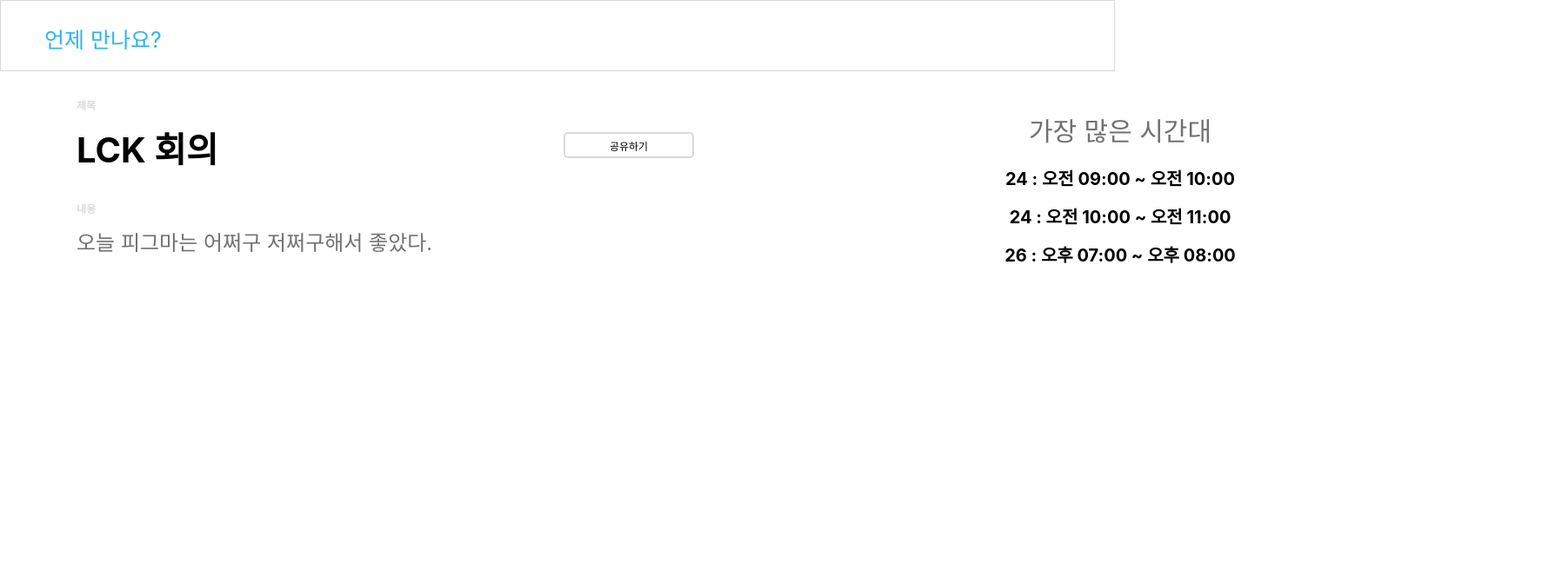
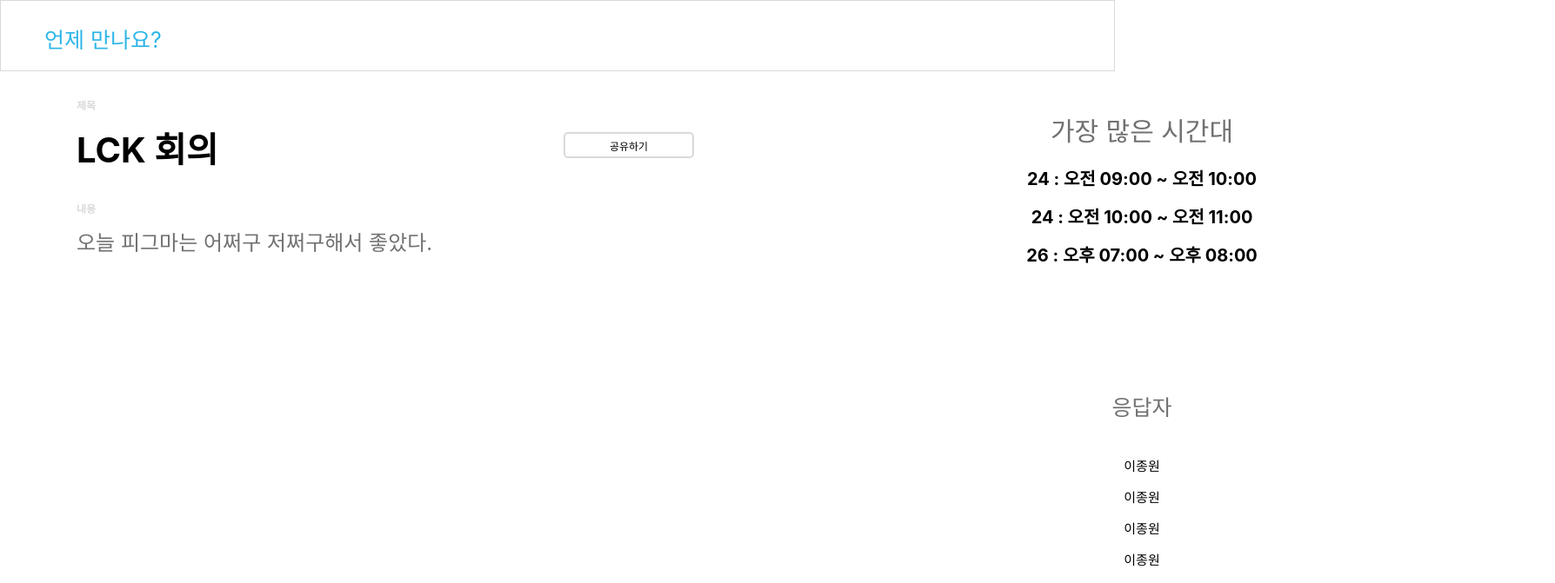
Before and after one commit to When-will-we-meet/front, a React (Create React App) app: page /conference in a window 1280 px wide. Shown: the top 671 px of the page at 87% size, 1788 px wide, since content can reach past the window. Built offline with nearby package versions, Linux system fonts and the light colour scheme.

Commit message:
feat: ADD responder logic

```diff
--- /dev/null
+++ b/src/components/SelectTime.tsx
@@ -0,0 +1,7 @@
+import React from "react";
+
+const SelectTime: React.FC = () => {
+  return <></>;
+};
+
+export default SelectTime;
--- a/src/routers/Conference.tsx
+++ b/src/routers/Conference.tsx
@@ -1,3 +1,4 @@
+import SelectTime from "components/SelectTime";
 import React, { useState } from "react";
 import styled from "styled-components";
 
@@ -71,11 +72,12 @@
 `;
 
 const MostOfTime = styled.div`
-  width: 1000px;
+  width: 850px;
   display: flex;
   flex-direction: column;
   justify-content: center;
   align-items: center;
+  padding-left: 100px;
 `;
 
 const MostOfTimeText = styled.p`
@@ -99,11 +101,50 @@
   margin: 15px 0 0 0;
 `;
 
+const Responder = styled.div`
+  width: 850px;
+  height: 500px;
+  display: flex;
+  flex-direction: column;
+  justify-content: center;
+  align-items: center;
+  padding-left: 100px;
+`;
+
+const ResponderText = styled.p`
+  color: #717171;
+  text-align: center;
+  font-family: Inter;
+  font-size: 25px;
+  font-style: normal;
+  font-weight: 400;
+  line-height: normal;
+`;
+
+const ResponderName = styled.p`
+  color: #000;
+  text-align: center;
+  font-family: Inter;
+  font-size: 15px;
+  font-style: normal;
+  font-weight: 400;
+  line-height: normal;
+  margin: 15px 0 0 0;
+`;
+
 const Conference: React.FC = () => {
   const max_respond_time: Record<number, string[]> = {
     24: ["09 : 00 ~ 10 : 00", "10 : 00 ~ 11 : 00"],
     26: ["19 : 00 ~ 20 : 00"],
   };
+
+  const [responderNames, setResponderNames] = useState<string[]>([
+    "이종원",
+    "이종원",
+    "이종원",
+    "이종원",
+    "이종원",
+  ]);
 
   const handleCopyClipBoard = async () => {
     try {
@@ -135,7 +176,7 @@
           <Content>오늘 피그마는 어쩌구 저쩌구해서 좋았다.</Content>
           <Button onClick={() => handleCopyClipBoard()}>공유하기</Button>
         </Comment>
-        <div></div>
+        <SelectTime />
       </Wrap>
       <Wrap>
         <MostOfTime>
@@ -148,7 +189,12 @@
             ))
           )}
         </MostOfTime>
-        <div></div>
+        <Responder>
+          <ResponderText>응답자</ResponderText>
+          {responderNames.map((responderName: string, index: number) => (
+            <ResponderName>{responderName}</ResponderName>
+          ))}
+        </Responder>
       </Wrap>
     </Container>
   );
```
